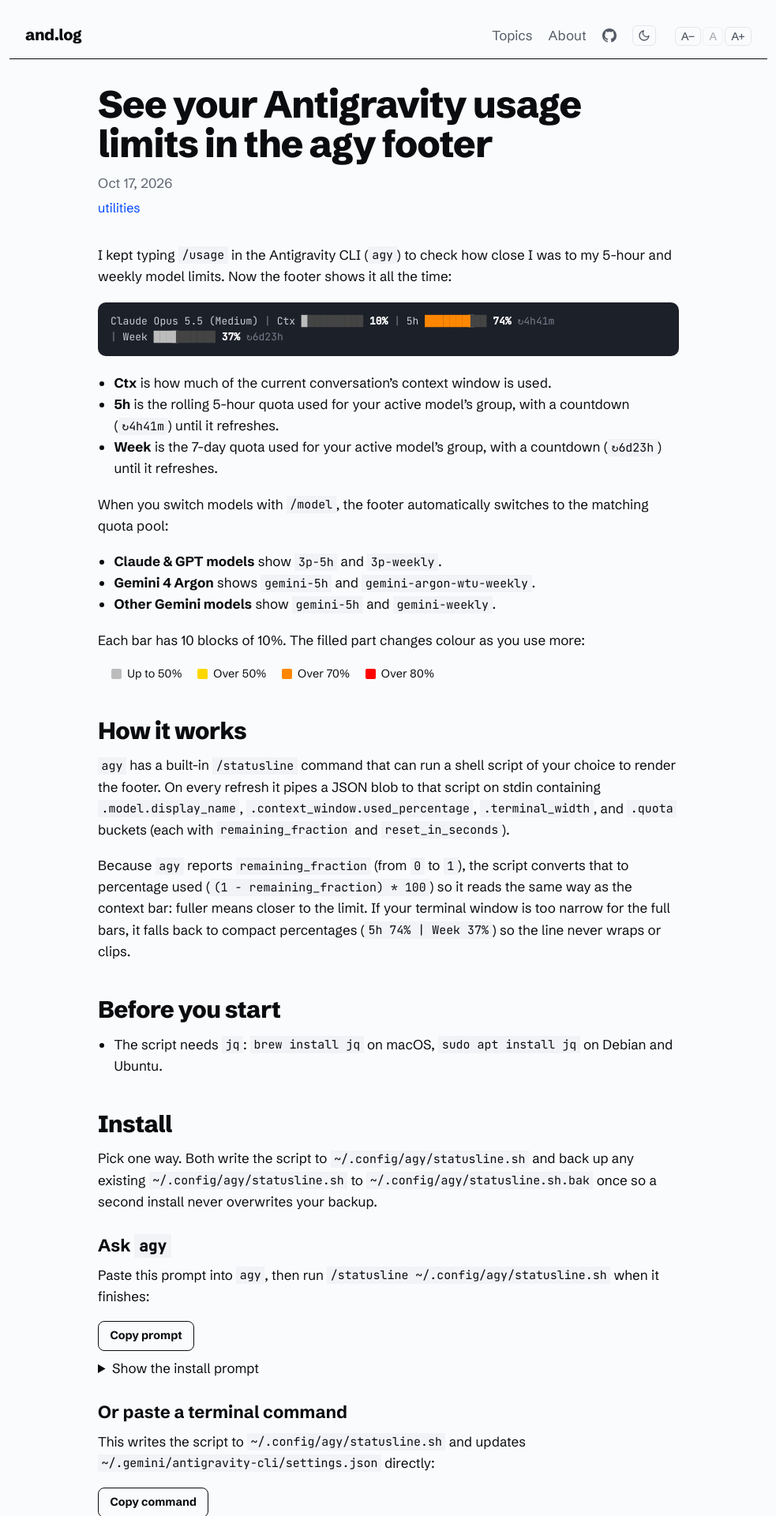
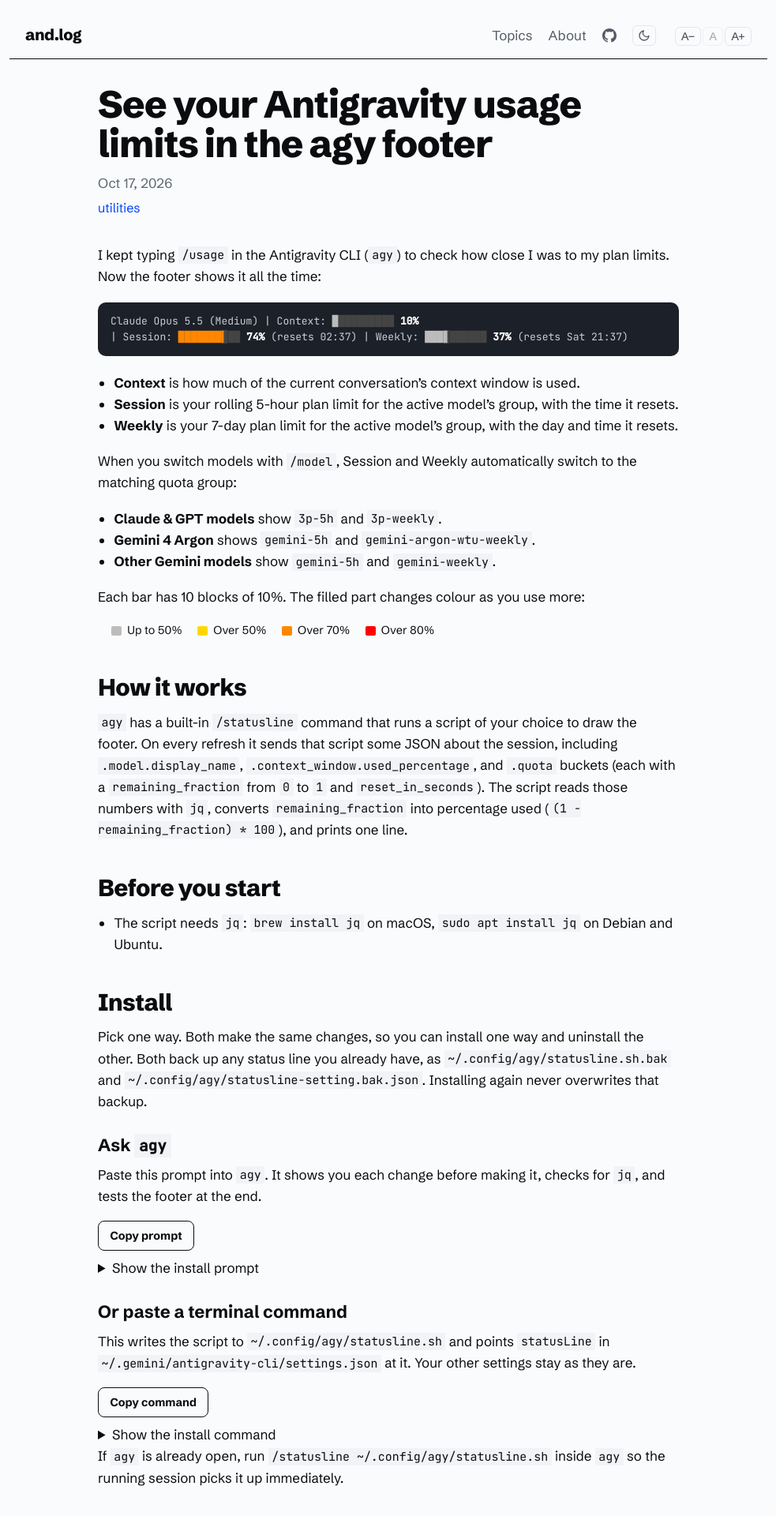
Before and after one commit to and/and.github.io, a Jekyll site: the page built from _posts/2026-10-17-agy-usage-footer.md, in a window 1280 px wide. Shown: the top 1920 px of the page at 79% size, without its empty margins (148-1131 px from the left). Built offline with Jekyll 4.4.1, drawn with Linux system fonts in a browser that asks for light colours; some of the changed text lies outside the part shown.

Commit message:
Match Claude Code usage footer format (Context / Session / Weekly with local reset times)

````diff
--- a/_posts/2026-10-17-agy-usage-footer.md
+++ b/_posts/2026-10-17-agy-usage-footer.md
@@ -4,16 +4,16 @@
 date: 2026-10-17 21:50:00 +0530
 categories: [utilities]
 permalink: /utilities/agy-usage-footer/
-excerpt: "A status line for the Antigravity CLI (agy) that always shows how full your context is and how much of your 5-hour and weekly quota you have used for the active model group, with bars that turn yellow, orange and red as you get close."
+excerpt: "A status line for the Antigravity CLI (agy) that always shows how full your context is and how much of your 5-hour and weekly plan limits you have used, with bars that turn yellow, orange and red as you get close."
 ---
 
-I kept typing `/usage` in the Antigravity CLI (`agy`) to check how close I was to my 5-hour and weekly model limits. Now the footer shows it all the time:
+I kept typing `/usage` in the Antigravity CLI (`agy`) to check how close I was to my plan limits. Now the
+footer shows it all the time:
 
 <style>
 .ccf-term{background:#1c2029;color:#c9cdd6;border-radius:10px;padding:.9rem 1rem;font:13px/1.5 "JetBrains Mono",ui-monospace,Menlo,Consolas,monospace;overflow-x:auto;margin-top:1.25rem;margin-bottom:1.25rem}
 .ccf-term span.ccf-seg{white-space:nowrap}
 .ccf-term b{color:#fff}
-.ccf-d{color:#777e8b}
 .ccf-t{color:#444}.ccf-e{background:#444}
 .ccf-g{color:#bcbcbc}.ccf-y{color:#ffd700}.ccf-o{color:#ff8700}.ccf-r{color:#ff0000}
 .ccf-key{display:flex;flex-wrap:wrap;gap:.4rem 1.25rem;list-style:none;padding:0;margin-top:0;margin-bottom:1.5rem;font-size:.9rem}
@@ -26,13 +26,13 @@
 .ccf-copy:hover{background:rgba(127,127,127,.12)}
 .ccf-copy:focus-visible{outline:2px solid currentColor;outline-offset:2px}
 </style>
-<div class="ccf-term" role="img" aria-label="Footer: Claude Opus 5.5 (Medium), Ctx 10%, 5h 74% resets in 4h41m, Week 37% resets in 6d23h"><span class="ccf-seg">Claude Opus 5.5 (Medium)</span> <span class="ccf-seg"><span class="ccf-d">|</span> Ctx <span class="ccf-g">█</span><span class="ccf-t">█████████</span> <b>10%</b></span> <span class="ccf-seg"><span class="ccf-d">|</span> 5h <span class="ccf-o">███████</span><span class="ccf-e ccf-o">▍</span><span class="ccf-t">██</span> <b>74%</b> <span class="ccf-d">↻4h41m</span></span> <span class="ccf-seg"><span class="ccf-d">|</span> Week <span class="ccf-g">███</span><span class="ccf-e ccf-g">▋</span><span class="ccf-t">██████</span> <b>37%</b> <span class="ccf-d">↻6d23h</span></span></div>
+<div class="ccf-term" role="img" aria-label="Footer: Claude Opus 5.5 (Medium), Context 10%, Session 74% resets 02:37, Weekly 37% resets Sat 21:37"><span class="ccf-seg">Claude Opus 5.5 (Medium)</span> <span class="ccf-seg">| Context: <span class="ccf-g">█</span><span class="ccf-t">█████████</span> <b>10%</b></span> <span class="ccf-seg">| Session: <span class="ccf-o">███████</span><span class="ccf-e ccf-o">▍</span><span class="ccf-t">██</span> <b>74%</b> (resets 02:37)</span> <span class="ccf-seg">| Weekly: <span class="ccf-g">███</span><span class="ccf-e ccf-g">▋</span><span class="ccf-t">██████</span> <b>37%</b> (resets Sat 21:37)</span></div>
 
-- **Ctx** is how much of the current conversation's context window is used.
-- **5h** is the rolling 5-hour quota used for your active model's group, with a countdown (`↻4h41m`) until it refreshes.
-- **Week** is the 7-day quota used for your active model's group, with a countdown (`↻6d23h`) until it refreshes.
+- **Context** is how much of the current conversation's context window is used.
+- **Session** is your rolling 5-hour plan limit for the active model's group, with the time it resets.
+- **Weekly** is your 7-day plan limit for the active model's group, with the day and time it resets.
 
-When you switch models with `/model`, the footer automatically switches to the matching quota pool:
+When you switch models with `/model`, Session and Weekly automatically switch to the matching quota group:
 - **Claude & GPT models** show `3p-5h` and `3p-weekly`.
 - **Gemini 4 Argon** shows `gemini-5h` and `gemini-argon-wtu-weekly`.
 - **Other Gemini models** show `gemini-5h` and `gemini-weekly`.
@@ -48,9 +48,7 @@
 
 ## How it works
 
-`agy` has a built-in `/statusline` command that can run a shell script of your choice to render the footer. On every refresh it pipes a JSON blob to that script on stdin containing `.model.display_name`, `.context_window.used_percentage`, `.terminal_width`, and `.quota` buckets (each with `remaining_fraction` and `reset_in_seconds`).
-
-Because `agy` reports `remaining_fraction` (from `0` to `1`), the script converts that to percentage used (`(1 - remaining_fraction) * 100`) so it reads the same way as the context bar: fuller means closer to the limit. If your terminal window is too narrow for the full bars, it falls back to compact percentages (`5h 74% | Week 37%`) so the line never wraps or clips.
+`agy` has a built-in `/statusline` command that runs a script of your choice to draw the footer. On every refresh it sends that script some JSON about the session, including `.model.display_name`, `.context_window.used_percentage`, and `.quota` buckets (each with a `remaining_fraction` from `0` to `1` and `reset_in_seconds`). The script reads those numbers with `jq`, converts `remaining_fraction` into percentage used (`(1 - remaining_fraction) * 100`), and prints one line.
 
 ## Before you start
 
@@ -58,11 +56,14 @@
 
 ## Install
 
-Pick one way. Both write the script to `~/.config/agy/statusline.sh` and back up any existing `~/.config/agy/statusline.sh` to `~/.config/agy/statusline.sh.bak` once so a second install never overwrites your backup.
+Pick one way. Both make the same changes, so you can install one way and uninstall the other.
+Both back up any status line you already have, as `~/.config/agy/statusline.sh.bak` and
+`~/.config/agy/statusline-setting.bak.json`. Installing again never overwrites that backup.
 
 ### Ask `agy`
 
-Paste this prompt into `agy`, then run `/statusline ~/.config/agy/statusline.sh` when it finishes:
+Paste this prompt into `agy`. It shows you each change before making it, checks for `jq`, and
+tests the footer at the end.
 
 <details markdown="1">
 <summary>Show the install prompt</summary>
@@ -71,23 +72,23 @@
 Install a usage footer for my Antigravity CLI (agy) status line. Show me each change before you make it.
 
 1. If ~/.config/agy/statusline.sh exists and ~/.config/agy/statusline.sh.bak does not, copy statusline.sh to statusline.sh.bak.
-2. Write the script below to ~/.config/agy/statusline.sh and make it executable (chmod +x).
+2. Write the script below to ~/.config/agy/statusline.sh, exactly as given, and make it executable (chmod +x).
 3. Check that jq is installed. If it is not, tell me the command to install it on my system.
 4. Test the script by piping this sample JSON into it, and show me the output:
-{"model":{"display_name":"Claude Opus 5.5 (Medium)"},"context_window":{"used_percentage":10},"terminal_width":160,"quota":{"3p-5h":{"remaining_fraction":0.26,"reset_in_seconds":16860},"3p-weekly":{"remaining_fraction":0.63,"reset_in_seconds":601200}}}
-5. Remind me to run `/statusline ~/.config/agy/statusline.sh` inside agy to activate it.
+{"model":{"display_name":"Claude Opus 5.5 (Medium)"},"context_window":{"used_percentage":10},"quota":{"3p-5h":{"remaining_fraction":0.26,"reset_in_seconds":16860},"3p-weekly":{"remaining_fraction":0.63,"reset_in_seconds":601200}}}
+5. Tell me to run `/statusline ~/.config/agy/statusline.sh` inside agy to turn it on.
 
 ```bash
 #!/bin/bash
-# Antigravity CLI (agy) footer: model | context | quota for the active model's group.
-# Setup inside agy:  /statusline ~/.config/agy/statusline.sh
-# Requires: jq
+# Antigravity CLI (agy) status line: model | Context | 5h Session limit | 7d Weekly limit, each with a bar
 input=$(cat)
 
-B=$'\033[1m'; N=$'\033[22m'; D=$'\033[2m'
-T=$'\033[38;5;238m'; R=$'\033[0m'
+B=$'\033[1m'; N=$'\033[22m'
 
-# 10-block bar (light gray -> yellow >50% -> orange >70% -> red >80%).
+# 10-block bar: filled part on a solid dark gray track, so it reads as progress.
+# Fill is light gray, then yellow above 50%, orange above 70%, red above 80%.
+# Leftover under 10% becomes a partial block (eighths) drawn over the track.
+T=$'\033[38;5;238m'; R=$'\033[39;49m'
 bar() {
   local p=$1 fill='' track='' edge='' i c
   [ "$p" -gt 100 ] && p=100
@@ -104,49 +105,38 @@
   printf '%s%s%s%s%s%s%s %s%s%%%s' "$F" "$fill" "$R" "$edge" "$T" "$track" "$R" "$B" "$p" "$N"
 }
 
-# Seconds -> compact duration: 45m, 4h43m, 6d23h
-dur() {
-  local s=${1:-0} d h m
-  d=$((s / 86400)); h=$(((s % 86400) / 3600)); m=$(((s % 3600) / 60))
-  if [ $d -gt 0 ]; then printf '%dd%dh' $d $h
-  elif [ $h -gt 0 ]; then printf '%dh%02dm' $h $m
-  else printf '%dm' $m; fi
-}
+# Epoch seconds to local time; date -r is macOS, date -d @ is Linux
+fmt() { date -r "$1" "$2" 2>/dev/null || date -d "@$1" "$2" 2>/dev/null; }
 
 model=$(echo "$input" | jq -r '.model.display_name // .model.id // "agy"')
 ctx=$(printf '%.0f' "$(echo "$input" | jq -r '.context_window.used_percentage // 0')")
-width=$(echo "$input" | jq -r '.terminal_width // empty')
-[ -z "$width" ] && width=$(tput cols 2>/dev/null || echo 200)
 
-# Pick quota buckets for the active model's group (as shown in /usage).
+# Pick the 5h and 7d quota buckets for the active model's group
 case "$model" in
-  *Claude*|*claude*|*GPT*|*gpt*) keys="3p-5h:5h 3p-weekly:Week" ;;
-  *Argon*|*argon*)               keys="gemini-5h:5h gemini-argon-wtu-weekly:Week" ;;
-  *)                             keys="gemini-5h:5h gemini-weekly:Week" ;;
+  *Claude*|*claude*|*GPT*|*gpt*|*Opus*|*Sonnet*)
+    five_key="3p-5h"; week_key="3p-weekly" ;;
+  *Argon*|*argon*)
+    five_key="gemini-5h"; week_key="gemini-argon-wtu-weekly" ;;
+  *)
+    five_key="gemini-5h"; week_key="gemini-weekly" ;;
 esac
 
-line="$model ${D}|${R} Ctx $(bar "$ctx")"
+now=$(date +%s)
+read -r five_frac five_secs <<< "$(echo "$input" | jq -r --arg k "$five_key" \
+  '.quota[$k] | if . then "\(.remaining_fraction) \(.reset_in_seconds // empty)" else empty end')"
+read -r week_frac week_secs <<< "$(echo "$input" | jq -r --arg k "$week_key" \
+  '.quota[$k] | if . then "\(.remaining_fraction) \(.reset_in_seconds // empty)" else empty end')"
 
-for pair in $keys; do
-  key=${pair%%:*}; label=${pair#*:}
-  read -r frac secs <<< "$(echo "$input" | jq -r --arg k "$key" \
-    '.quota[$k] | if . then "\(.remaining_fraction) \(.reset_in_seconds // 0)" else empty end')"
-  [ -z "$frac" ] && continue
-  used=$(awk -v f="$frac" 'BEGIN { printf "%.0f", (1 - f) * 100 }')
-  line="$line ${D}|${R} $label $(bar "$used") ${D}↻$(dur "$secs")${R}"
-done
-
-# Trim to terminal width (ANSI-aware) so the footer never wraps or clips mid-glyph.
-visible=$(printf '%s' "$line" | sed $'s/\033\\[[0-9;]*m//g')
-if [ ${#visible} -gt "$width" ]; then
-  line="$model ${D}|${R} Ctx $(bar "$ctx")"
-  for pair in $keys; do
-    key=${pair%%:*}; label=${pair#*:}
-    frac=$(echo "$input" | jq -r --arg k "$key" '.quota[$k].remaining_fraction // empty')
-    [ -z "$frac" ] && continue
-    used=$(awk -v f="$frac" 'BEGIN { printf "%.0f", (1 - f) * 100 }')
-    line="$line ${D}|${R} $label ${B}${used}%${N}"
-  done
+line="$model | Context: $(bar "$ctx")"
+if [ -n "$five_frac" ]; then
+  five=$(awk -v f="$five_frac" 'BEGIN { printf "%.0f", (1 - f) * 100 }')
+  line="$line | Session: $(bar "$five")"
+  [ -n "$five_secs" ] && line="$line (resets $(fmt "$((now + five_secs))" +%H:%M))"
+fi
+if [ -n "$week_frac" ]; then
+  week=$(awk -v f="$week_frac" 'BEGIN { printf "%.0f", (1 - f) * 100 }')
+  line="$line | Weekly: $(bar "$week")"
+  [ -n "$week_secs" ] && line="$line (resets $(fmt "$((now + week_secs))" '+%a %H:%M'))"
 fi
 
 printf '%s' "$line"
@@ -157,7 +147,8 @@
 
 ### Or paste a terminal command
 
-This writes the script to `~/.config/agy/statusline.sh` and updates `~/.gemini/antigravity-cli/settings.json` directly:
+This writes the script to `~/.config/agy/statusline.sh` and points `statusLine` in
+`~/.gemini/antigravity-cli/settings.json` at it. Your other settings stay as they are.
 
 <details markdown="1">
 <summary>Show the install command</summary>
@@ -165,19 +156,20 @@
 ```bash
 mkdir -p ~/.config/agy ~/.gemini/antigravity-cli
 f=~/.gemini/antigravity-cli/settings.json; [ -f "$f" ] || echo '{}' > "$f"
+# Back up your current status line once (a second install will not overwrite the backup)
 [ -f ~/.config/agy/statusline.sh ] && [ ! -f ~/.config/agy/statusline.sh.bak ] && cp ~/.config/agy/statusline.sh ~/.config/agy/statusline.sh.bak
 [ -f ~/.config/agy/statusline-setting.bak.json ] || jq '.statusLine // null' "$f" > ~/.config/agy/statusline-setting.bak.json
 cat > ~/.config/agy/statusline.sh <<'EOF'
 #!/bin/bash
-# Antigravity CLI (agy) footer: model | context | quota for the active model's group.
-# Setup inside agy:  /statusline ~/.config/agy/statusline.sh
-# Requires: jq
+# Antigravity CLI (agy) status line: model | Context | 5h Session limit | 7d Weekly limit, each with a bar
 input=$(cat)
 
-B=$'\033[1m'; N=$'\033[22m'; D=$'\033[2m'
-T=$'\033[38;5;238m'; R=$'\033[0m'
+B=$'\033[1m'; N=$'\033[22m'
 
-# 10-block bar (light gray -> yellow >50% -> orange >70% -> red >80%).
+# 10-block bar: filled part on a solid dark gray track, so it reads as progress.
+# Fill is light gray, then yellow above 50%, orange above 70%, red above 80%.
+# Leftover under 10% becomes a partial block (eighths) drawn over the track.
+T=$'\033[38;5;238m'; R=$'\033[39;49m'
 bar() {
   local p=$1 fill='' track='' edge='' i c
   [ "$p" -gt 100 ] && p=100
@@ -194,49 +186,38 @@
   printf '%s%s%s%s%s%s%s %s%s%%%s' "$F" "$fill" "$R" "$edge" "$T" "$track" "$R" "$B" "$p" "$N"
 }
 
-# Seconds -> compact duration: 45m, 4h43m, 6d23h
-dur() {
-  local s=${1:-0} d h m
-  d=$((s / 86400)); h=$(((s % 86400) / 3600)); m=$(((s % 3600) / 60))
-  if [ $d -gt 0 ]; then printf '%dd%dh' $d $h
-  elif [ $h -gt 0 ]; then printf '%dh%02dm' $h $m
-  else printf '%dm' $m; fi
-}
+# Epoch seconds to local time; date -r is macOS, date -d @ is Linux
+fmt() { date -r "$1" "$2" 2>/dev/null || date -d "@$1" "$2" 2>/dev/null; }
 
 model=$(echo "$input" | jq -r '.model.display_name // .model.id // "agy"')
 ctx=$(printf '%.0f' "$(echo "$input" | jq -r '.context_window.used_percentage // 0')")
-width=$(echo "$input" | jq -r '.terminal_width // empty')
-[ -z "$width" ] && width=$(tput cols 2>/dev/null || echo 200)
 
-# Pick quota buckets for the active model's group (as shown in /usage).
+# Pick the 5h and 7d quota buckets for the active model's group
 case "$model" in
-  *Claude*|*claude*|*GPT*|*gpt*) keys="3p-5h:5h 3p-weekly:Week" ;;
-  *Argon*|*argon*)               keys="gemini-5h:5h gemini-argon-wtu-weekly:Week" ;;
-  *)                             keys="gemini-5h:5h gemini-weekly:Week" ;;
+  *Claude*|*claude*|*GPT*|*gpt*|*Opus*|*Sonnet*)
+    five_key="3p-5h"; week_key="3p-weekly" ;;
+  *Argon*|*argon*)
+    five_key="gemini-5h"; week_key="gemini-argon-wtu-weekly" ;;
+  *)
+    five_key="gemini-5h"; week_key="gemini-weekly" ;;
 esac
 
-line="$model ${D}|${R} Ctx $(bar "$ctx")"
+now=$(date +%s)
+read -r five_frac five_secs <<< "$(echo "$input" | jq -r --arg k "$five_key" \
+  '.quota[$k] | if . then "\(.remaining_fraction) \(.reset_in_seconds // empty)" else empty end')"
+read -r week_frac week_secs <<< "$(echo "$input" | jq -r --arg k "$week_key" \
+  '.quota[$k] | if . then "\(.remaining_fraction) \(.reset_in_seconds // empty)" else empty end')"
 
-for pair in $keys; do
-  key=${pair%%:*}; label=${pair#*:}
-  read -r frac secs <<< "$(echo "$input" | jq -r --arg k "$key" \
-    '.quota[$k] | if . then "\(.remaining_fraction) \(.reset_in_seconds // 0)" else empty end')"
-  [ -z "$frac" ] && continue
-  used=$(awk -v f="$frac" 'BEGIN { printf "%.0f", (1 - f) * 100 }')
-  line="$line ${D}|${R} $label $(bar "$used") ${D}↻$(dur "$secs")${R}"
-done
-
-# Trim to terminal width (ANSI-aware) so the footer never wraps or clips mid-glyph.
-visible=$(printf '%s' "$line" | sed $'s/\033\\[[0-9;]*m//g')
-if [ ${#visible} -gt "$width" ]; then
-  line="$model ${D}|${R} Ctx $(bar "$ctx")"
-  for pair in $keys; do
-    key=${pair%%:*}; label=${pair#*:}
-    frac=$(echo "$input" | jq -r --arg k "$key" '.quota[$k].remaining_fraction // empty')
-    [ -z "$frac" ] && continue
-    used=$(awk -v f="$frac" 'BEGIN { printf "%.0f", (1 - f) * 100 }')
-    line="$line ${D}|${R} $label ${B}${used}%${N}"
-  done
+line="$model | Context: $(bar "$ctx")"
+if [ -n "$five_frac" ]; then
+  five=$(awk -v f="$five_frac" 'BEGIN { printf "%.0f", (1 - f) * 100 }')
+  line="$line | Session: $(bar "$five")"
+  [ -n "$five_secs" ] && line="$line (resets $(fmt "$((now + five_secs))" +%H:%M))"
+fi
+if [ -n "$week_frac" ]; then
+  week=$(awk -v f="$week_frac" 'BEGIN { printf "%.0f", (1 - f) * 100 }')
+  line="$line | Weekly: $(bar "$week")"
+  [ -n "$week_secs" ] && line="$line (resets $(fmt "$((now + week_secs))" '+%a %H:%M'))"
 fi
 
 printf '%s' "$line"
@@ -251,17 +232,21 @@
 
 ## Uninstall
 
-To revert to `agy`'s built-in default footer at any time, run inside `agy`:
+This puts back the status line you had before, or reverts to `agy`'s built-in default if you had none.
 
-```text
+Inside `agy`, you can run:
+
+~~~~text
 /statusline delete
-```
+~~~~
 
-Or run this in your terminal to restore any previous backup:
+Or run this in your terminal:
 
 ```bash
 f=~/.gemini/antigravity-cli/settings.json; b=~/.config/agy/statusline-setting.bak.json
+# Put back your old script, or remove this one if you had none
 if [ -f ~/.config/agy/statusline.sh.bak ]; then mv ~/.config/agy/statusline.sh.bak ~/.config/agy/statusline.sh; else rm -f ~/.config/agy/statusline.sh; fi
+# Put back your old statusLine setting, or remove it if you had none
 if [ -f "$b" ]; then
   jq --slurpfile p "$b" 'if $p[0] == null then del(.statusLine) else .statusLine = $p[0] end' "$f" > "$f.tmp" && mv "$f.tmp" "$f" && rm "$b"
 else
@@ -271,8 +256,8 @@
 
 ## Good to know
 
-- **Time-zone independent.** Because the countdown uses `reset_in_seconds` directly instead of formatting the UTC `reset_time` string, it works identically on macOS and Linux in any time zone.
-- **Separate from NotebookLM.** Even if your Google AI Pro subscription unlocks both Antigravity and NotebookLM Pro, `agy` token quotas (`gemini-5h`, `3p-5h`, etc.) and NotebookLM notebook limits are tracked in separate pools.
+- **It works on macOS and Linux.** Reset times are calculated from `reset_in_seconds` using your computer's local time zone.
+- **Separate from NotebookLM.** Even if your Google AI Pro subscription unlocks both Antigravity and NotebookLM, `agy` model limits and NotebookLM notebook limits are tracked in separate pools.
 
 <script>
 // A copy button above every prompt and command. Blocks inside a collapsed
````
